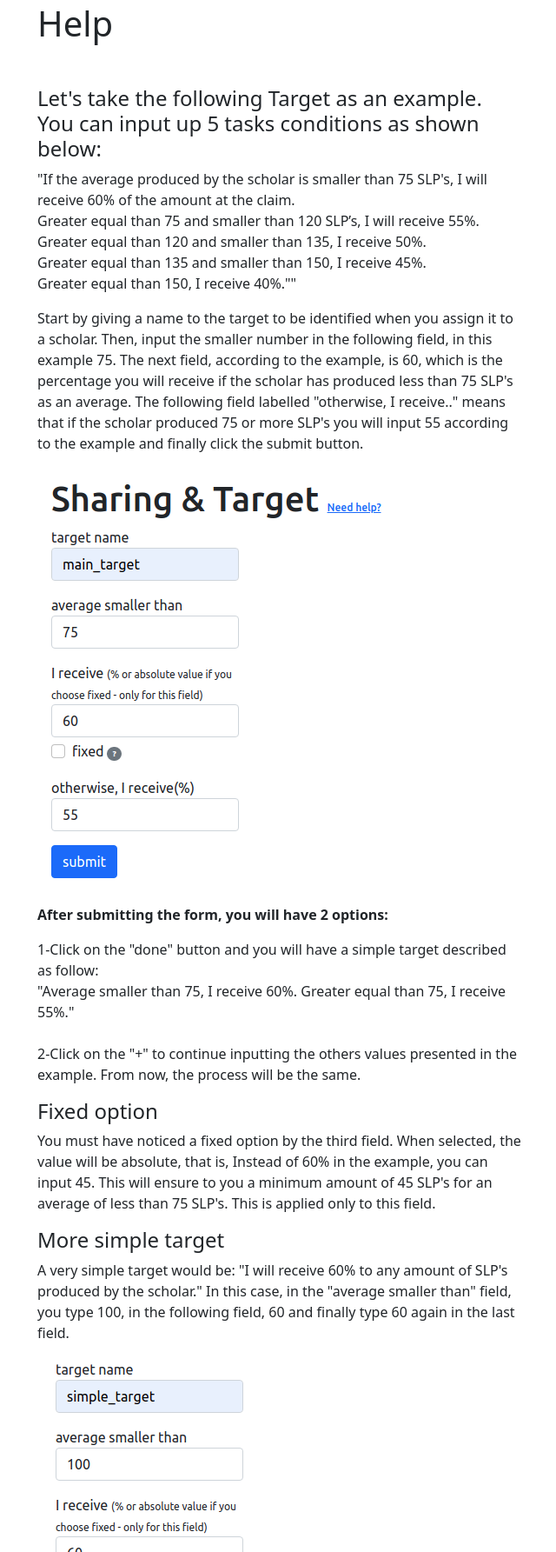
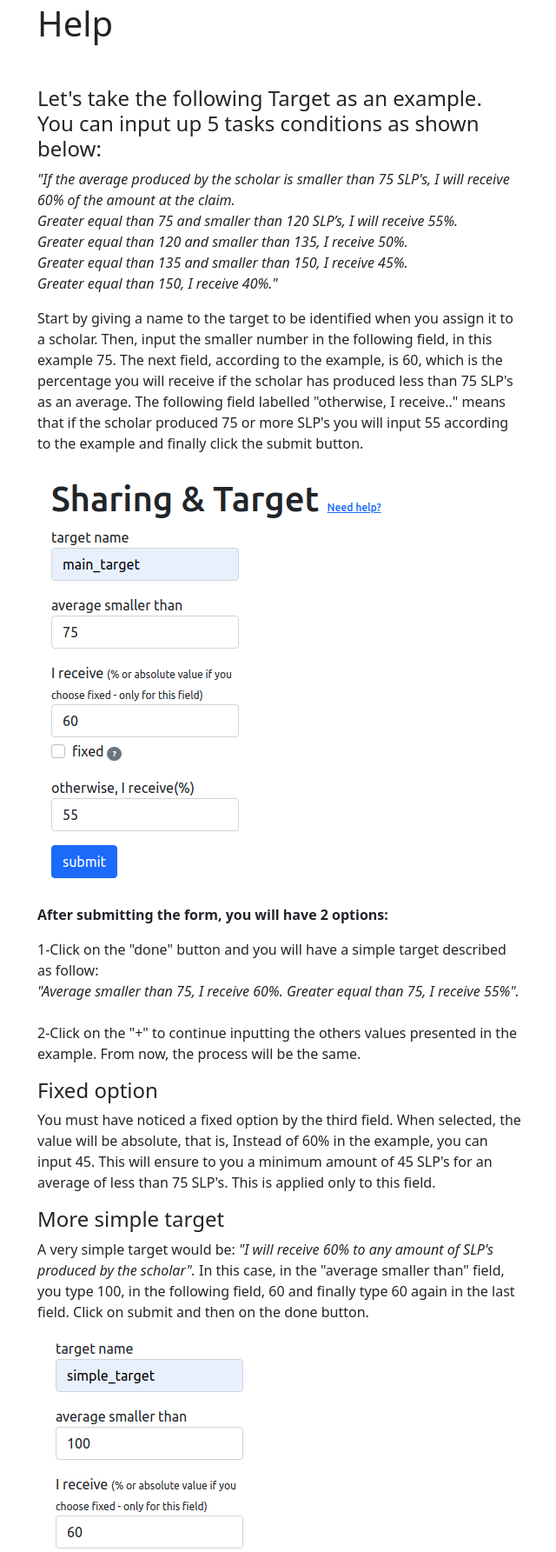
Before and after one commit to rgraner/metamaxie, a Django app: page /tasks/help-task/ in a window 1280 px wide. Shown: the part 142-1927 px from the top of the page at 87% size, without its empty margins (39-679 px from the left). Run offline with Django 3.2, Linux system fonts and the light colour scheme; a user stored in the database is signed in; tables that the repository leaves empty hold one stand-in row (values such as "Sample post"); grey boxes marked "Sample" are stand-in pictures; some libraries are stand-ins or nearby versions.

Commit message:
Text adjustments in task help page.

```diff
--- a/tasks/templates/tasks/help_task.html
+++ b/tasks/templates/tasks/help_task.html
@@ -10,12 +10,12 @@
     <h1 class="mb-5">Help</h1>
     <div class="col-sm-6">
     <h4>Let's take the following Target as an example. You can input up 5 tasks conditions as shown below:</h4>
-    <p>
+    <p class="fst-italic">
         "If the average produced by the scholar is smaller than 75 SLP's, I will receive 60% of the amount at the claim.<br>
         Greater equal than 75 and smaller than 120 SLP’s, I will receive 55%.<br>
         Greater equal than 120 and smaller than 135, I receive 50%.<br>
         Greater equal than 135 and smaller than 150, I receive 45%.<br>
-        Greater equal than 150, I receive 40%.""
+        Greater equal than 150, I receive 40%."
     </p>
 
     <p>
@@ -30,7 +30,7 @@
         <p class="fw-bold">After submitting the form, you will have 2 options:</p>
     <p>
         1-Click on the "done" button  and you will have a simple target described as follow:<br>
-        "Average smaller than 75, I receive 60%. Greater equal than 75, I receive 55%."<br><br>
+       <span class="fst-italic">"Average smaller than 75, I receive 60%. Greater equal than 75, I receive 55%".</span><br><br>
         2-Click on the "+" to continue inputting the others values presented in the example. From now, the process will be the same.
     </p>
 
@@ -41,8 +41,8 @@
 
     <h4>More simple target</h4>
     <p>
-        A very simple target would be: "I will receive 60% to any amount of SLP's produced by the scholar."
-        In this case, in the "average smaller than" field, you type 100, in the following field, 60 and finally type 60 again in the last field.
+        A very simple target would be: <span class="fst-italic">"I will receive 60% to any amount of SLP's produced by the scholar".</span>
+        In this case, in the "average smaller than" field, you type 100, in the following field, 60 and finally type 60 again in the last field. Click on submit and then on the done button.
     </p>
     <img src="/media/simple_target.png" alt="">
 
```
